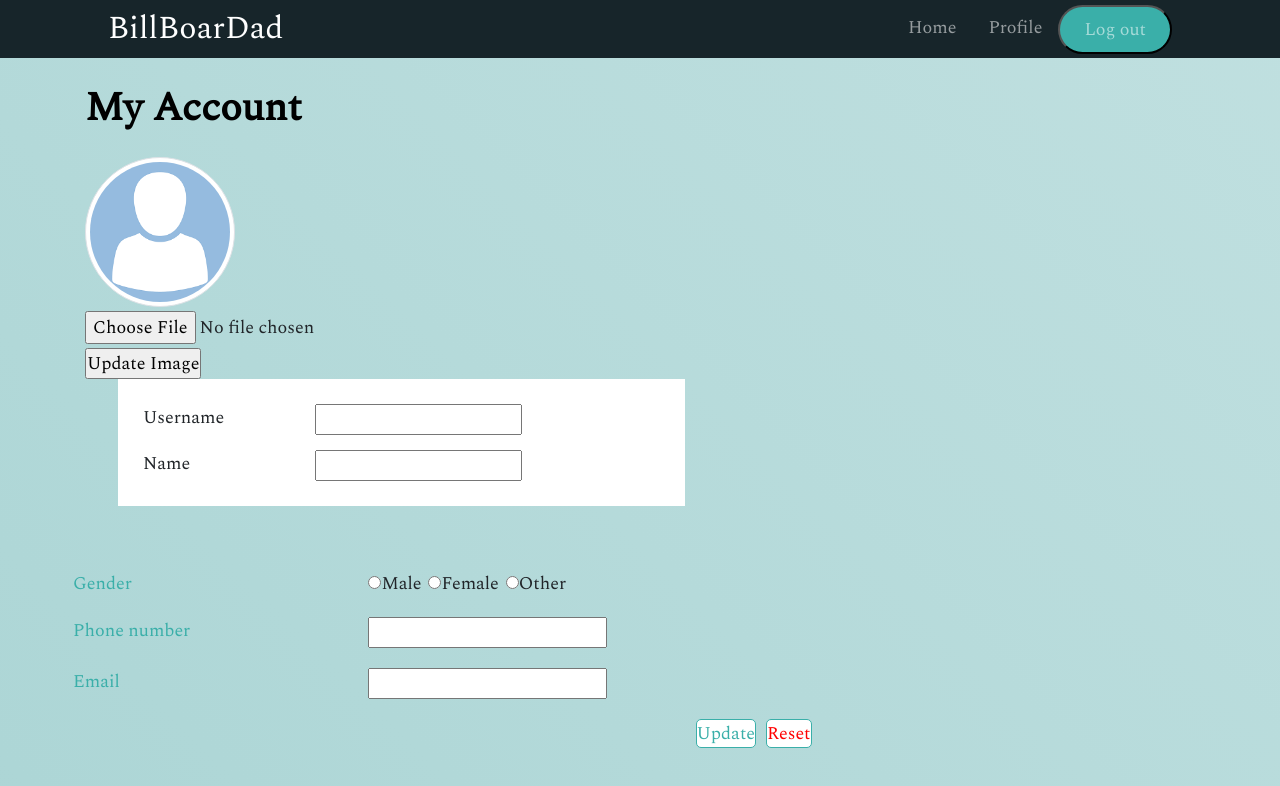
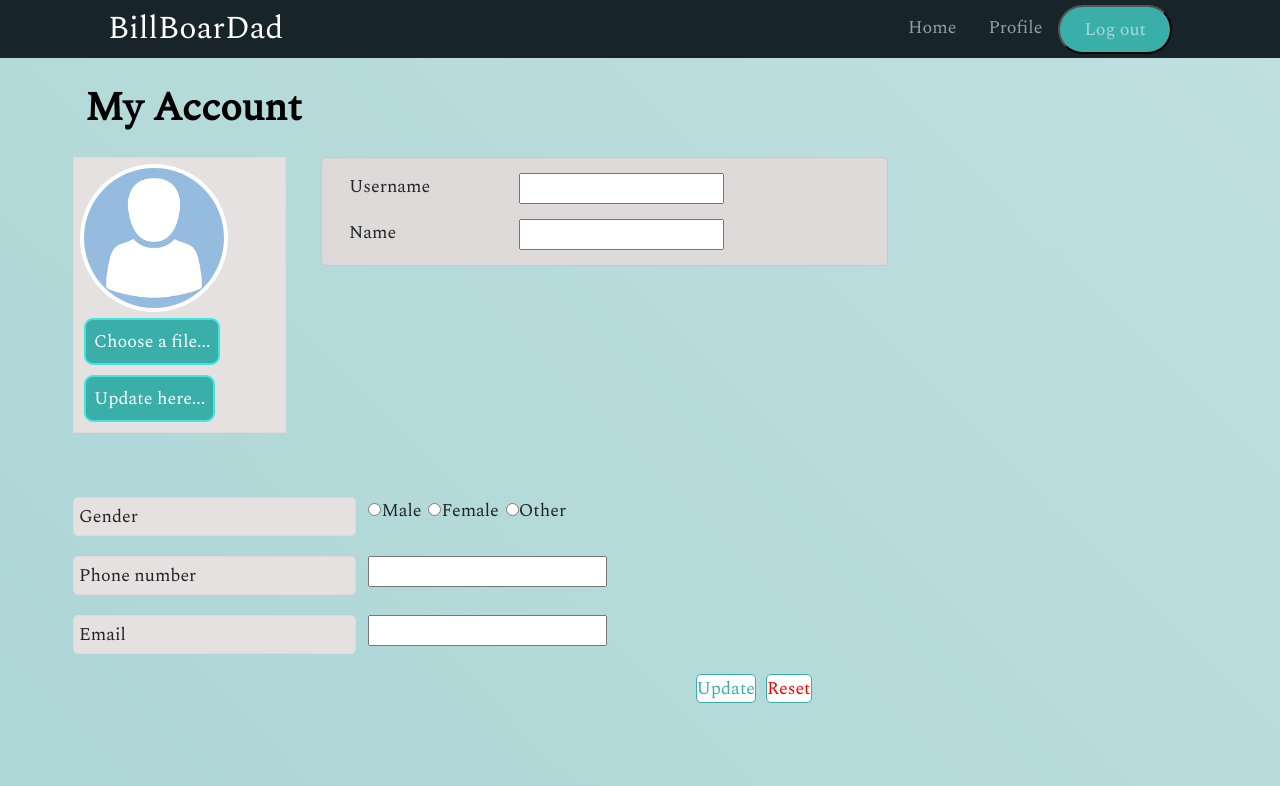
Before and after one commit to shynkwanchi/rmit-billboardad, a React (Create React App) app in the folder client/: page /profile in a window 1280 px wide. Shown: the top 786 px of the page. Built offline with nearby package versions, Linux system fonts and the light colour scheme; no server answers; sample sign-in values are in the browser's storage.

Commit message:
still css fixxx

```diff
--- a/client/src/routes/user-routes/Profile/BasicProfile.js
+++ b/client/src/routes/user-routes/Profile/BasicProfile.js
@@ -136,9 +136,9 @@ export default function BasicProfile() {
     <div className="container main-body">
       <div className="row">
         <div className="col-md-9">
-          <h1 className="h1 mb-4">My Account</h1>
+          <h1 className="h1 row-2 mb-4">My Account</h1>
           <div className="row">
-            <div className="col-4">
+            <div className="col-4 col-md-3">
               <div className="img-border">
                 {userData.profileImg ? (
                   <img
@@ -149,9 +149,10 @@ export default function BasicProfile() {
                   <img className="img-thumbnail" src={avatar} />
                 )}
               </div>
-              <div>
+              <div className="btn-img">
                 <form onSubmit={onFormSubmit}>
                   <input
+                    id="file-input"
                     className="my-1"
                     type="file"
                     name="profileImg"
@@ -159,7 +160,9 @@ export default function BasicProfile() {
                     onChange={onInputChange}
                     required
                   />
-                  <input type="submit" value="Update Image" />
+                  <label for="file-input">Choose a file...</label>
+                  <input type="submit" value="Update Image" id="upd-file" />
+                  <label for="upd-file">Update here...</label>
                 </form>
               </div>
             </div>
@@ -196,7 +199,7 @@ export default function BasicProfile() {
 
           <div className="">
             <div className="row">
-              <div className="col-4 input text">
+              <div className="col-4 text-dark input text">
                 Gender
                 <br />
                 <div className="displayError">{displayError.gender}</div>
@@ -235,7 +238,7 @@ export default function BasicProfile() {
             </div>
 
             <div className="row">
-              <div className="col-4 input text">
+              <div className="col-4 text-dark input text">
                 Phone number
                 <br />
                 <div className="displayError">{displayError.phone}</div>
@@ -250,7 +253,7 @@ export default function BasicProfile() {
             </div>
 
             <div className="row">
-              <div className="col-4 input text">
+              <div className="col-4 text-dark input text">
                 Email <br />
                 <div className="displayError">{displayError.email}</div>
               </div>
--- a/client/src/routes/user-routes/Profile/basicProfile.css
+++ b/client/src/routes/user-routes/Profile/basicProfile.css
@@ -79,8 +79,54 @@
   }
 }
 
-.col-8 {
-  margin-left: 45px;
-  background: white;
+.col-8{
+  background: rgb(223, 218, 218);
+  align-items: center;
+  margin: auto;
+  margin-top: 0;
+  border-radius: 5px;
+  border: 1px solid rgb(204, 198, 198);
+}
+
+.col-4 {
+  background:rgb(230, 225, 225);
+  border: 1px solid rgb(223, 218, 218);
+  padding: 5px;
+}
+
+.form.input {
   padding: 10px;
 }
+
+.col-4.input.text {
+  border-radius: 5px;
+}
+
+input#file-input,input#upd-file {
+  display: none;
+}
+
+input#file-input+ label,input#upd-file + label {
+  background-color: #3aafa9;
+  padding: 8px;
+  color: #ffffff;
+  border: 2px solid #43e5dd;
+  border-radius: 9px;
+  margin: 5px;
+  align-items: center;
+}
+
+input#file-input+label:hover,input#upd-file+label:hover {
+  background-color: #01ddd2;
+  border-color: rgb(40, 230, 195);
+  cursor: pointer;
+}
+
+form {
+  align-items: center;
+  padding: auto;
+}
+
+.img-thumbnail{
+  align-items: center;
+}
```
